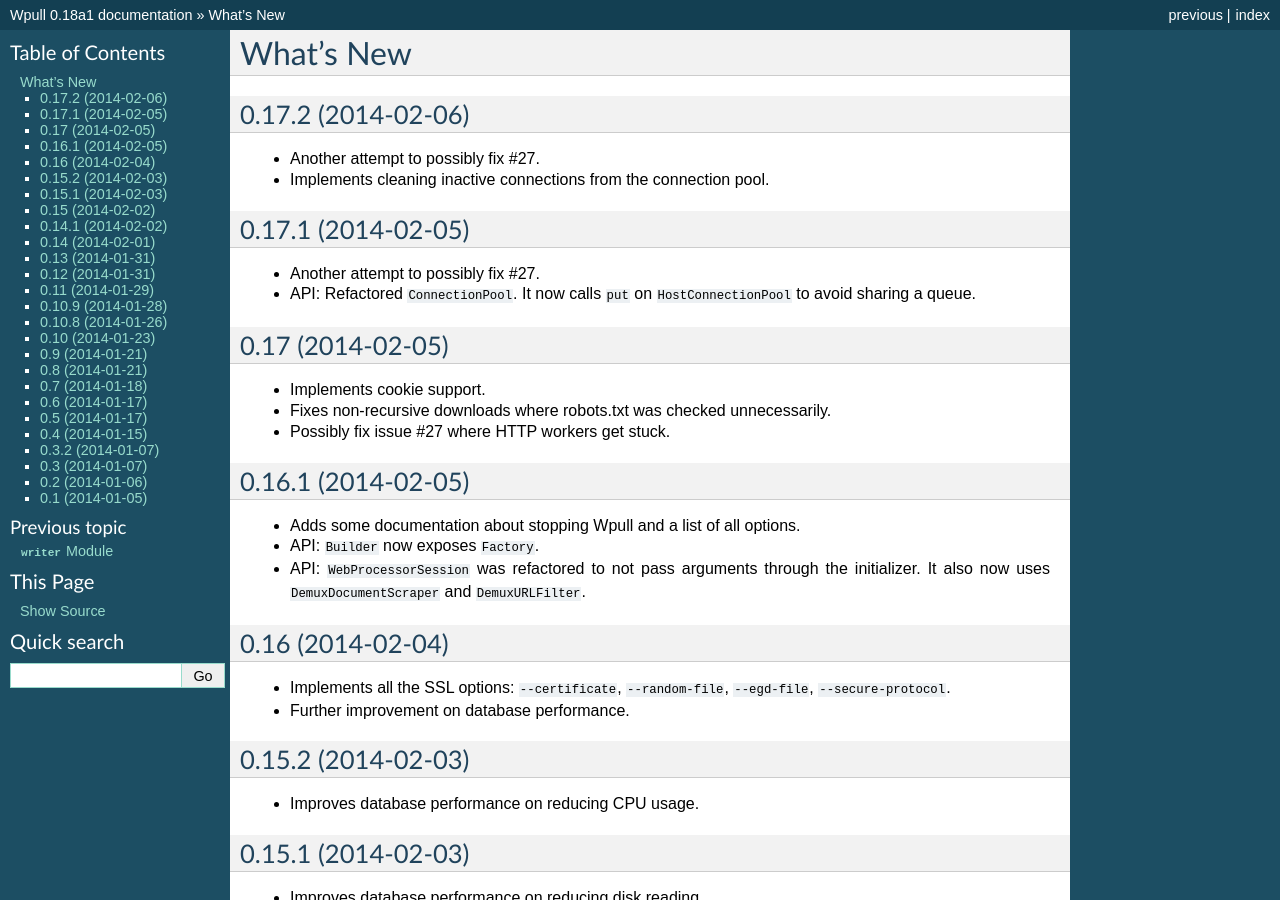
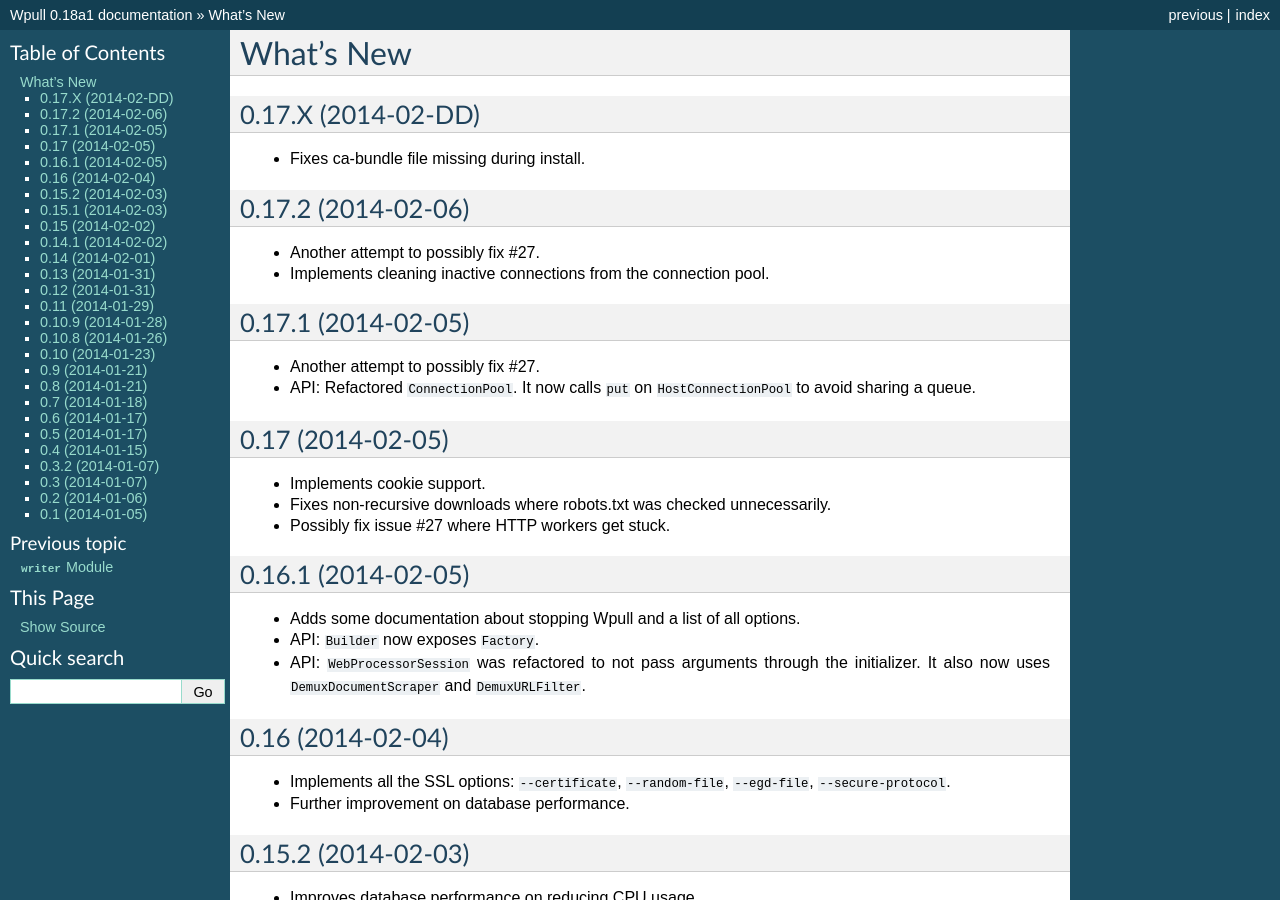
Before and after one commit to ArchiveTeam/wpull, a Sphinx documentation site: the page built from doc/changelog.rst, in a window 1280 px wide and 900 px high. Built offline with Sphinx 7.4.7, drawn with Linux system fonts in a browser that asks for light colours; pages that are not in the unit, such as notebooks, are missing from menus.

Commit message:
changelog: Adds entry about fixes ca-bundle missing.

```diff
--- a/doc/changelog.rst
+++ b/doc/changelog.rst
@@ -1,6 +1,12 @@
 ==========
 What's New
 ==========
+
+0.17.X (2014-02-DD)
+===================
+
+* Fixes ca-bundle file missing during install.
+
 
 0.17.2 (2014-02-06)
 ===================
```
